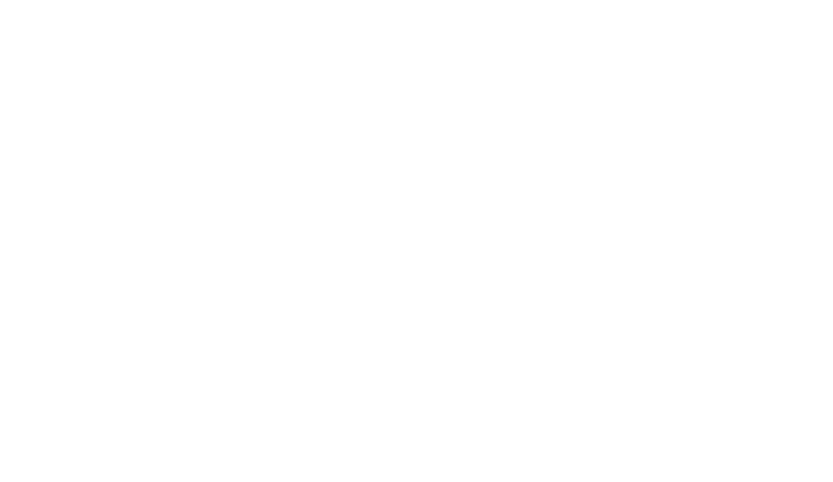
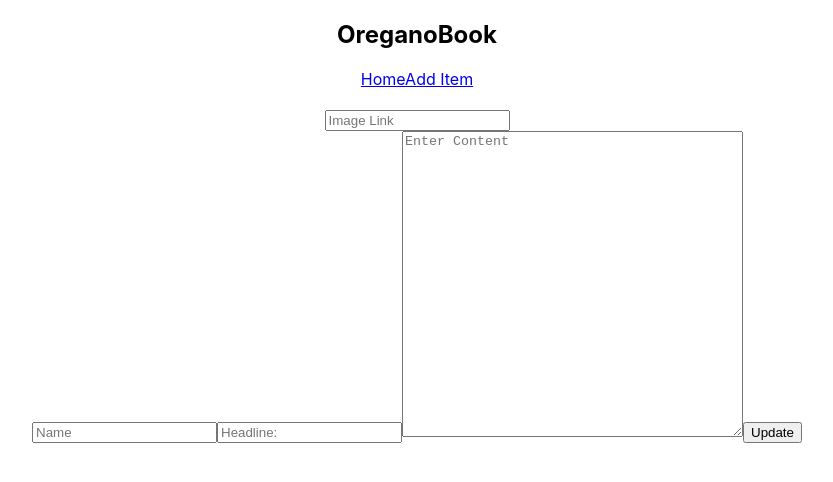
Before and after one commit to jstiles44/blog-app, a React (Create React App) app in the folder client/: page /posts/edit/1 in a window 1280 px wide. Shown: the top 482 px of the page, without its empty margins (223-1056 px from the left). Built offline with nearby package versions, Linux system fonts and the light colour scheme; no server answers.

Commit message:
full CRUD

```diff
--- a/client/src/App.jsx
+++ b/client/src/App.jsx
@@ -2,7 +2,7 @@
 import Home from './screens/Home/Home';
 import PostCreate from './screens/PostCreate/PostCreate';
 import PostDetail from './screens/PostDetail/PostDetail';
-// import PostEdit from './screens/PostEdit/PostEdit';
+import PostEdit from './screens/PostEdit/PostEdit';
 import './App.css';
 
 function App() {
@@ -11,7 +11,7 @@
       <Switch>
         <Route exact path='/' component={Home}/>
         <Route exact path='/posts/:id' component={PostDetail}></Route>
-        {/* <Route exact path='posts/edit/:id' component={PostEdit}></Route> */}
+        <Route exact path='/posts/edit/:id' component={PostEdit}></Route>
         <Route exact path='/new' component={PostCreate}/>
       </Switch>
     </div>
--- a/client/src/components/Posts/Posts.jsx
+++ b/client/src/components/Posts/Posts.jsx
@@ -12,7 +12,7 @@
       setPosts(resp);
     };
     fetchPosts();
-  }, []);
+  }, [posts]);
 
   // console.log(posts)
 
--- a/client/src/screens/PostDetail/PostDetail.jsx
+++ b/client/src/screens/PostDetail/PostDetail.jsx
@@ -1,13 +1,14 @@
 import React from 'react';
 import { useState, useEffect } from 'react';
 import Layout from '../../components/shared/Layout/Layout';
-import { useParams, Link } from 'react-router-dom';
+import { useParams, Link, Redirect } from 'react-router-dom';
 import { getPost, deletePost} from '../../services/posts.js'
 
 const PostDetail = (props) => {
 
   const [post, setPost] = useState(null);
   const [isLoaded, setLoaded] = useState(false);
+  const [isDeleted, setDeleted] = useState(false);
   const { id } = useParams();
 
   useEffect(() => {
@@ -22,6 +23,16 @@
   if (!isLoaded) {
     return <h1> Loading ... </h1>
   }
+  const handleDelete = (id) => {
+    deletePost(id);
+    setDeleted(true);
+
+  }
+
+  if (isDeleted) {
+    return <Redirect to={`/`} />;
+  }
+
 
   return (
     <div>
@@ -34,8 +45,8 @@
             <div className='content'>{post.content}</div>
 
             <div className='buttons'>
-              <button className='edit'> <Link className='edit-link' to={`/posts/edit/${post.id}`}>Edit </Link></button>
-              <button className='delete' onClick={() => deletePost(post.id)}> Delete </button>
+              <button className='edit'> <Link className='edit-link' to={`/posts/edit/${post._id}`}>Edit </Link></button>
+              <button className='delete' onClick={() => handleDelete(post._id)}> Delete </button>
             </div>
           </div>
         </div>
--- a/client/src/screens/PostEdit/PostEdit.jsx
+++ b/client/src/screens/PostEdit/PostEdit.jsx
@@ -1,8 +1,94 @@
-import React from 'react';
+import { useState, useEffect } from 'react';
+import { useParams, Redirect } from 'react-router-dom';
+import Layout from '../../components/shared/Layout/Layout';
+import { getPost, updatePost} from '../../services/posts.js'
 
-const PostEdit = () => {
+
+const PostEdit = (props) => {
+
+  const [post, setPost] = useState({
+    author: '',
+    content: '',
+    imgURL: '',
+    headline: ''
+  })
+
+  const [isUpdated, setUpdated] = useState(false);
+  let { id } = useParams();
+
+  useEffect(() => {
+    const fetchPost = async () => {
+      const post = await getPost(id);
+      setPost(post);
+    }
+    fetchPost();
+  }, [id])
+
+  const handleChange = (e) => {
+    const { name, value } = e.target;
+    setPost({
+      ...post,
+      [name]: value
+    })
+  }
+
+  const handleSubmit = async (e) => {
+    e.preventDefault();
+    let { id } = props.match.params;
+    const updated = await updatePost(id, post)
+    setUpdated(updated)
+  }
+
+  if (isUpdated) {
+    return <Redirect to={`/posts/${props.match.params.id}`} />
+  }
+
   return (
     <div>
+      <Layout>
+        <div className='product-edit'>
+          <div className='image-container'>
+            <img className='edit-image' src={post.imgURL} alt={post.name} />
+
+            <form onSubmit={handleSubmit}>
+              <input className='edit-image-link'
+                placeholder='Image Link'
+                value={post.imgURL}
+                name='imgURL'
+                required
+                onChange={handleChange}/>
+            </form>
+          </div>
+
+          <form className='edit-form' onSubmit={handleSubmit}>
+            <input
+              className='input-name'
+              placeholder='Name'
+              value={post.author}
+              name='name'
+              required
+              onChange={handleChange} />
+            <input
+              className='input-headline'
+              placeholder='Headline:'
+              value={post.headline}
+              name='headline'
+              required
+              onChange={handleChange} />
+            <textarea
+              className='textarea-content'
+              rows={20}
+              cols={40}
+              placeholder='Enter Content'
+              value={post.content}
+              name='content'
+              required
+              onChange={handleChange} />
+
+            <button type='submit' className='change-button'> Update</button>
+          </form>
+        </div>
+      </Layout>
 
     </div>
   );
```
